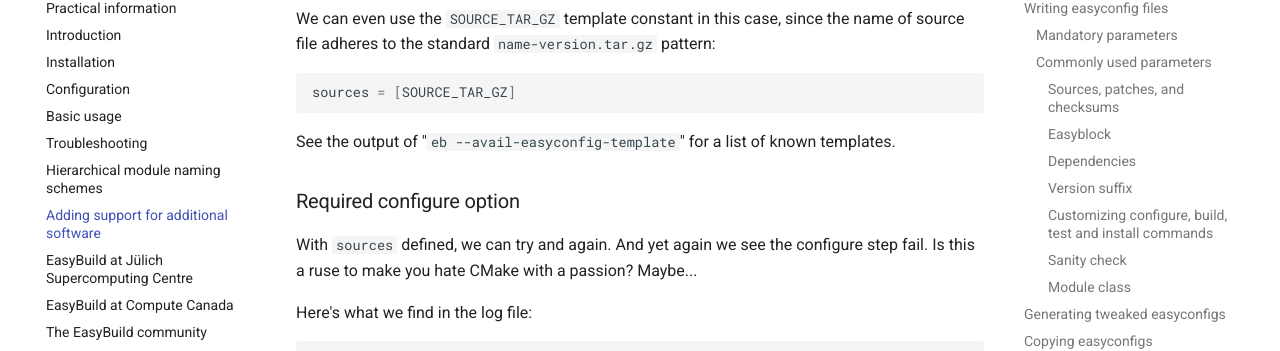
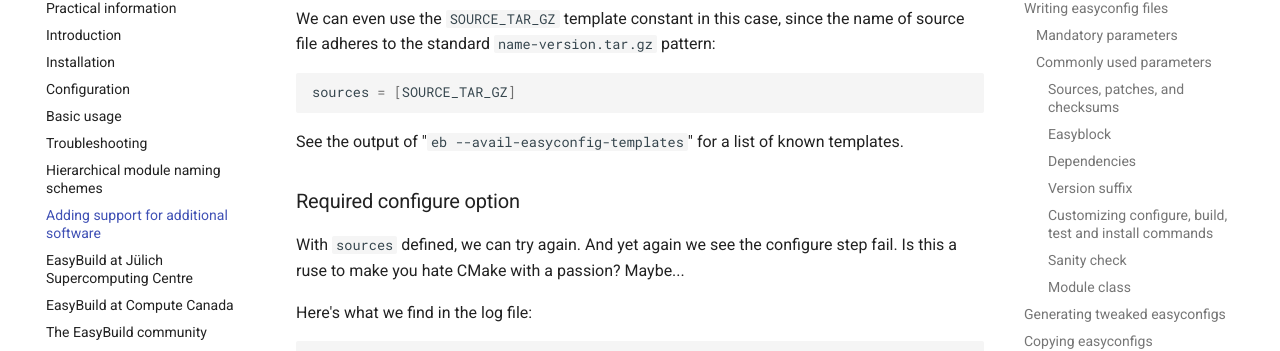
Before and after one commit to easybuilders/easybuild-tutorial, an MkDocs documentation site: the page built from docs/adding_support_software/README.md, in a window 1280 px wide and 1400 px high, scrolled down 14507 px. Shown: the part 127-478 px from the top of the window. Built offline with MkDocs 1.6.1 and Material for MkDocs 9.7.7, drawn with Linux system fonts in a browser that asks for light colours; some of the changed text lies outside the part shown.

Commit message:
Squashing issues raised by @akesandgren
  - Tackles issues #42, #48, and #49.

````diff
--- a/docs/adding_support_software/README.md
+++ b/docs/adding_support_software/README.md
@@ -161,7 +161,7 @@
 Some things worth pointing out here:
 
 * The download URLs specified via `source_urls` do *not* include the name of the file, that is added
-  automatically by EasyBuild when it tries to download the file (only if it's not available already.
+  automatically by EasyBuild when it tries to download the file (only if it's not available already.)
 * If multiple download URLs are specified, they are each tried once in order until the download of the source file was
   successful. This can be useful to include backup locations where source files can be downloaded from.
 * Names of source files and patches should not include hardcoded software versions, they usually use a
@@ -655,11 +655,11 @@
 sources = [SOURCE_TAR_GZ]
 ```
 
-See the output of "`eb --avail-easyconfig-template`" for a list of known templates.
+See the output of "`eb --avail-easyconfig-templates`" for a list of known templates.
 
 ### Required configure option
 
-With `sources` defined, we can try and again. And yet again we see the configure step fail.
+With `sources` defined, we can try again. And yet again we see the configure step fail.
 Is this a ruse to make you hate CMake with a passion? Maybe...
 
 Here's what we find in the log file:
@@ -726,7 +726,9 @@
 ```
 
 Let us now retry, but use `--module-only` rather than redoing the whole installation.
-And by enabling trace module via `--trace` we can get some more information too:
+`--module-only` still sanity checks the installation, so if it creates
+a module, we know it will work as expected.
+Also, by enabling tracing of the module via `--trace` we can get some more information too:
 
 ```shell
 eb eb-tutorial.eb --module-only --trace
````
